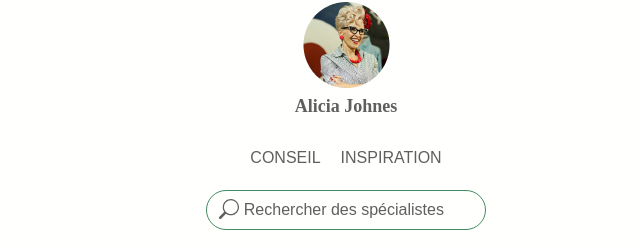
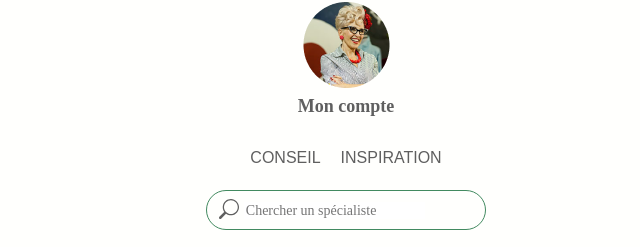
Before and after one commit to SGnzlz/hetic-pmd-GONZALEZ-projet, a plain HTML site: page index.html in a window 1280 px wide. Shown: the part 126-373 px from the top of the page, without its empty margins (294-934 px from the left). Drawn offline with Linux system fonts and the light colour scheme.

Commit message:
search input

```diff
--- a/index.html
+++ b/index.html
@@ -34,7 +34,7 @@
                     <img src="Assets/Images/ProfilePics/ellipse32.png" alt="user profile picture">
                 </div>
                 <div class="userName">
-                    <p>Alicia Johnes</p>
+                    <p>Mon compte</p>
                 </div>
             </div>
         </div>
@@ -64,7 +64,7 @@
 
                         </svg>
                     </div>
-                    <span>Rechercher des spécialistes</span>
+                    <input class="field" type="search" id="searchSpecialist" name="searchSpe" aria-label="Search through site content" placeholder="Chercher un spécialiste">
                 </div>
                 <div class="logoBtn"></div>
             </div>
```
